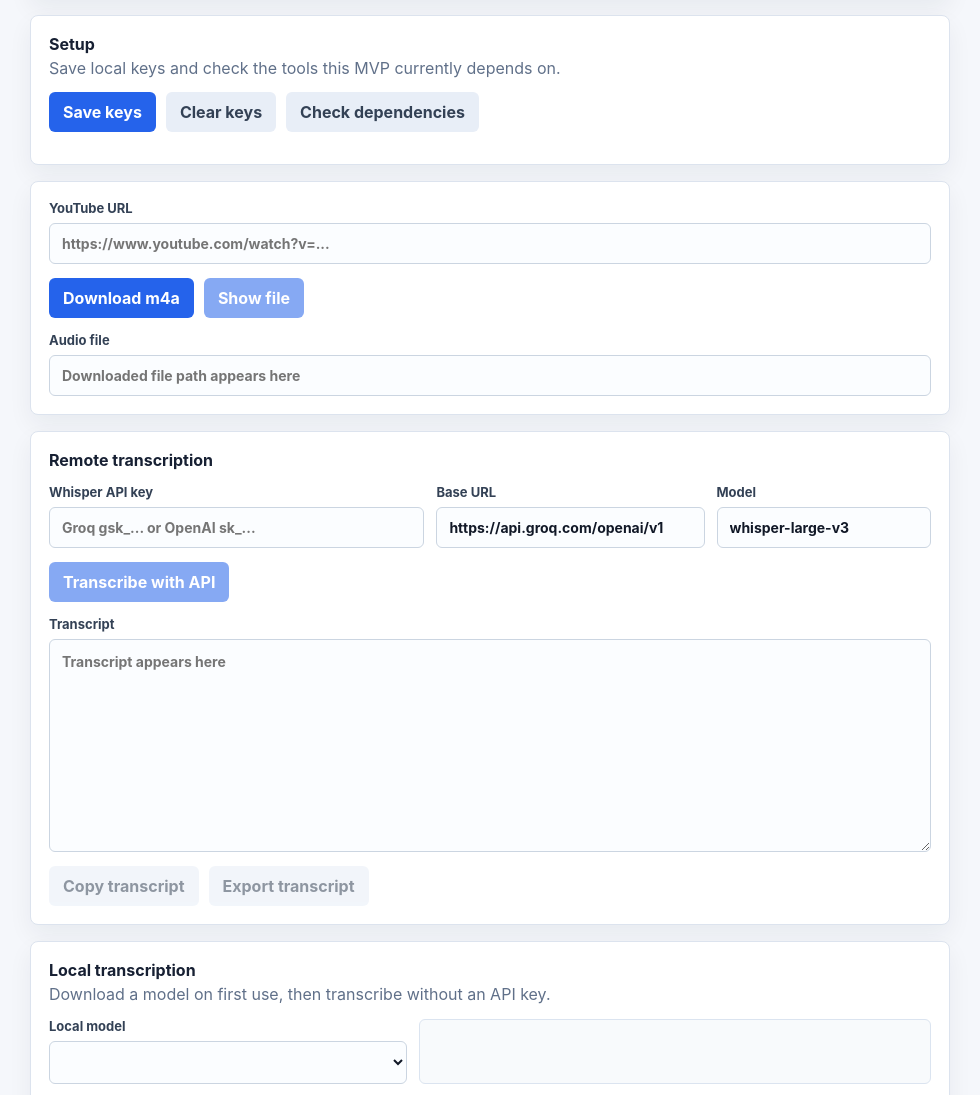
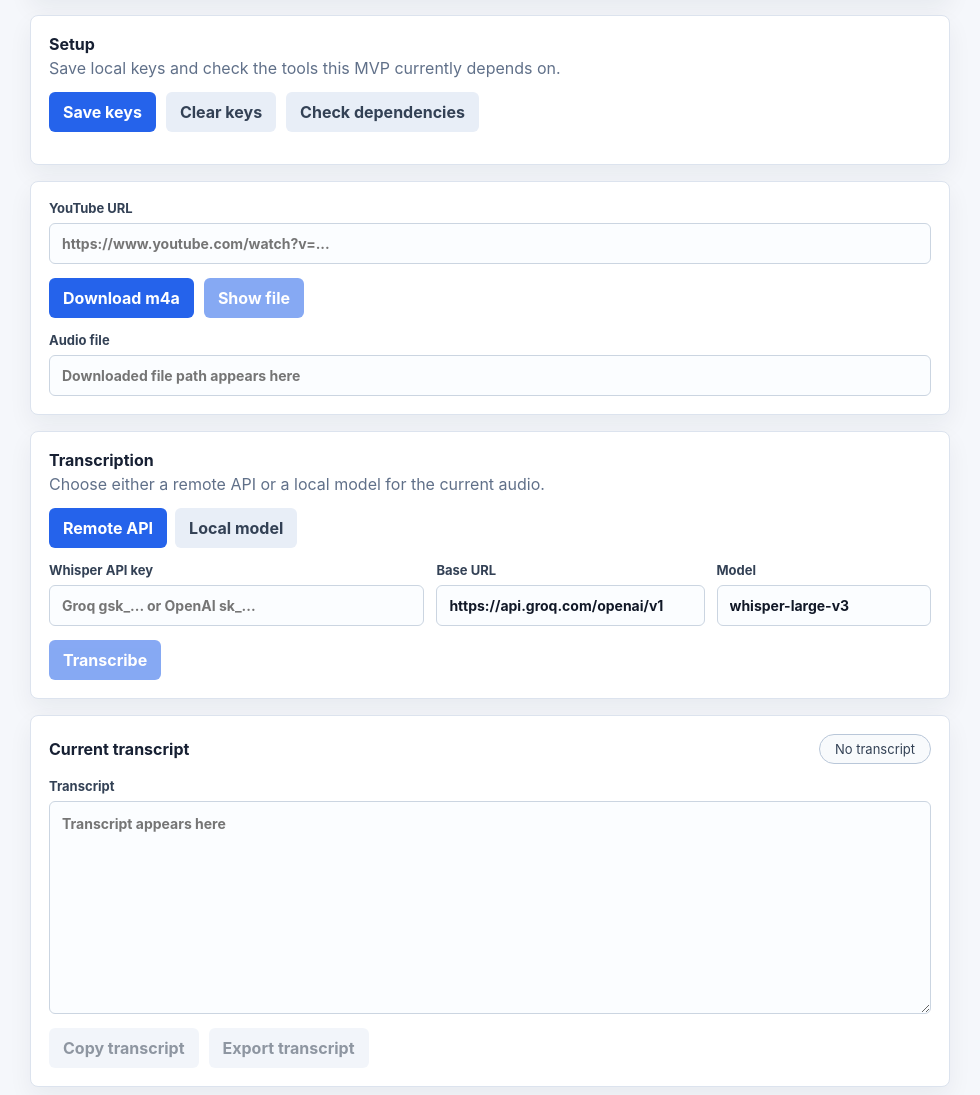
Before and after one commit to frankkn/PodNote, an Electron app: page desktop/src/renderer/index.html in a window 980 px wide. Shown: the part 115-1210 px from the top of the page. Drawn offline with Linux system fonts and the light colour scheme; no server answers.

Commit message:
Unify desktop transcription mode UI

```diff
--- a/desktop/src/renderer/index.html
+++ b/desktop/src/renderer/index.html
@@ -55,7 +55,19 @@
       </section>
 
       <section class="panel">
-        <h2>Remote transcription</h2>
+        <div class="header compact">
+          <div>
+            <h2>Transcription</h2>
+            <p>Choose either a remote API or a local model for the current audio.</p>
+          </div>
+        </div>
+
+        <div class="mode-toggle" role="group" aria-label="Transcription mode">
+          <button id="remoteModeBtn" type="button">Remote API</button>
+          <button id="localModeBtn" class="secondary" type="button">Local model</button>
+        </div>
+
+        <div id="remoteSettings" class="mode-settings">
           <div class="grid">
             <label class="field">
               <span>Whisper API key</span>
@@ -70,9 +82,28 @@
               <input id="model" type="text" value="whisper-large-v3" />
             </label>
           </div>
+        </div>
+
+        <div id="localSettings" class="mode-settings" hidden>
+          <div class="local-model-row">
+            <label class="field">
+              <span>Local model</span>
+              <select id="localModel"></select>
+            </label>
+            <div id="localModelInfo" class="model-info"></div>
+          </div>
+        </div>
 
         <div class="actions">
-          <button id="transcribeBtn" disabled>Transcribe with API</button>
+          <button id="downloadModelBtn">Download model</button>
+          <button id="transcribeBtn" disabled>Transcribe</button>
+        </div>
+      </section>
+
+      <section class="panel">
+        <div class="header compact">
+          <h2>Current transcript</h2>
+          <span id="transcriptBadge" class="badge">No transcript</span>
         </div>
 
         <label class="field">
@@ -82,28 +113,6 @@
         <div class="actions">
           <button id="copyTranscriptBtn" class="secondary" disabled>Copy transcript</button>
           <button id="exportTranscriptBtn" class="secondary" disabled>Export transcript</button>
-        </div>
-      </section>
-
-      <section class="panel">
-        <div class="header compact">
-          <div>
-            <h2>Local transcription</h2>
-            <p>Download a model on first use, then transcribe without an API key.</p>
-          </div>
-        </div>
-
-        <div class="local-model-row">
-          <label class="field">
-            <span>Local model</span>
-            <select id="localModel"></select>
-          </label>
-          <div id="localModelInfo" class="model-info"></div>
-        </div>
-
-        <div class="actions">
-          <button id="downloadModelBtn">Download model</button>
-          <button id="localTranscribeBtn" disabled>Transcribe locally</button>
         </div>
       </section>
 
--- a/desktop/src/renderer/renderer.js
+++ b/desktop/src/renderer/renderer.js
@@ -9,6 +9,10 @@ const els = {
   showFileBtn: document.querySelector("#showFileBtn"),
   filePath: document.querySelector("#filePath"),
   sourceMeta: document.querySelector("#sourceMeta"),
+  remoteModeBtn: document.querySelector("#remoteModeBtn"),
+  localModeBtn: document.querySelector("#localModeBtn"),
+  remoteSettings: document.querySelector("#remoteSettings"),
+  localSettings: document.querySelector("#localSettings"),
   apiKey: document.querySelector("#apiKey"),
   baseUrl: document.querySelector("#baseUrl"),
   model: document.querySelector("#model"),
@@ -16,11 +20,11 @@ const els = {
   localModel: document.querySelector("#localModel"),
   localModelInfo: document.querySelector("#localModelInfo"),
   downloadModelBtn: document.querySelector("#downloadModelBtn"),
-  localTranscribeBtn: document.querySelector("#localTranscribeBtn"),
   geminiKey: document.querySelector("#geminiKey"),
   geminiModel: document.querySelector("#geminiModel"),
   generateNoteBtn: document.querySelector("#generateNoteBtn"),
   transcript: document.querySelector("#transcript"),
+  transcriptBadge: document.querySelector("#transcriptBadge"),
   note: document.querySelector("#note"),
   copyTranscriptBtn: document.querySelector("#copyTranscriptBtn"),
   exportTranscriptBtn: document.querySelector("#exportTranscriptBtn"),
@@ -35,13 +39,13 @@ const els = {
 let currentSource = null;
 let currentHistoryItemId = null;
 let localModels = [];
+let transcriptionMode = "remote";
 
 function setBusy(isBusy, label) {
   els.status.textContent = label || (isBusy ? "Working" : "Idle");
   els.downloadBtn.disabled = isBusy;
   els.transcribeBtn.disabled = isBusy || !els.filePath.value;
-  els.downloadModelBtn.disabled = isBusy || !els.localModel.value;
-  els.localTranscribeBtn.disabled = isBusy || !els.filePath.value || !els.localModel.value;
+  els.downloadModelBtn.disabled = isBusy || transcriptionMode !== "local" || !els.localModel.value;
   els.generateNoteBtn.disabled = isBusy || !els.transcript.value.trim();
   els.copyTranscriptBtn.disabled = isBusy || !els.transcript.value.trim();
   els.exportTranscriptBtn.disabled = isBusy || !els.transcript.value.trim();
@@ -108,8 +112,12 @@ function renderHistory(items) {
       currentHistoryItemId = item.id || null;
       els.showFileBtn.disabled = !item.audioPath;
       els.transcribeBtn.disabled = !item.audioPath;
-      els.localTranscribeBtn.disabled = !item.audioPath;
       els.generateNoteBtn.disabled = !item.transcript;
+      setTranscriptBadge(
+        item.transcriptionMode === "local"
+          ? `Local · ${item.model || "model"}`
+          : `Remote · ${item.model || "API"}`
+      );
       renderSourceMeta({
         title: item.title,
         url: item.url,
@@ -128,6 +136,22 @@ function renderHistory(items) {
     });
     els.history.appendChild(row);
   }
+}
+
+function setTranscriptionMode(mode) {
+  transcriptionMode = mode;
+  const isRemote = mode === "remote";
+
+  els.remoteSettings.hidden = !isRemote;
+  els.localSettings.hidden = isRemote;
+  els.downloadModelBtn.hidden = isRemote;
+  els.remoteModeBtn.classList.toggle("secondary", !isRemote);
+  els.localModeBtn.classList.toggle("secondary", isRemote);
+  setBusy(false, els.status.textContent);
+}
+
+function setTranscriptBadge(label) {
+  els.transcriptBadge.textContent = label || "No transcript";
 }
 
 function renderDependencies(checks) {
@@ -225,7 +249,6 @@ els.downloadBtn.addEventListener("click", async () => {
     renderSourceMeta({ ...result, url: els.url.value });
     els.showFileBtn.disabled = false;
     els.transcribeBtn.disabled = false;
-    els.localTranscribeBtn.disabled = false;
     appendLog(`Downloaded: ${result.title} -> ${result.filePath}`);
     setBusy(false, "Downloaded");
   } catch (error) {
@@ -235,7 +258,12 @@ els.downloadBtn.addEventListener("click", async () => {
 });
 
 els.transcribeBtn.addEventListener("click", async () => {
-  setBusy(true, "Transcribing");
+  if (transcriptionMode === "local") {
+    await transcribeLocally();
+    return;
+  }
+
+  setBusy(true, "Remote transcribing");
   els.transcript.value = "";
   appendLog("Transcription requested.");
 
@@ -250,6 +278,7 @@ els.transcribeBtn.addEventListener("click", async () => {
     els.transcript.value = result.transcript;
     els.note.value = "";
     currentHistoryItemId = result.historyItem?.id || null;
+    setTranscriptBadge(`Remote · ${els.model.value}`);
     await refreshHistory();
     appendLog("Transcription completed and saved to history.");
     setBusy(false, "Done");
@@ -275,7 +304,7 @@ els.downloadModelBtn.addEventListener("click", async () => {
   }
 });
 
-els.localTranscribeBtn.addEventListener("click", async () => {
+async function transcribeLocally() {
   setBusy(true, "Local transcribing");
   els.transcript.value = "";
   const model = els.localModel.value;
@@ -290,6 +319,7 @@ els.localTranscribeBtn.addEventListener("click", async () => {
     els.transcript.value = result.transcript;
     els.note.value = "";
     currentHistoryItemId = result.historyItem?.id || null;
+    setTranscriptBadge(`Local · ${model}`);
     await refreshLocalModels();
     await refreshHistory();
     appendLog("Local transcription completed and saved to history.");
@@ -298,7 +328,7 @@ els.localTranscribeBtn.addEventListener("click", async () => {
     appendLog(error instanceof Error ? error.message : String(error));
     setBusy(false, "Error");
   }
-});
+}
 
 els.generateNoteBtn.addEventListener("click", async () => {
   setBusy(true, "Generating notes");
@@ -416,3 +446,6 @@ els.clearHistoryBtn.addEventListener("click", async () => {
 });
 
 els.localModel.addEventListener("change", renderSelectedLocalModel);
+els.remoteModeBtn.addEventListener("click", () => setTranscriptionMode("remote"));
+els.localModeBtn.addEventListener("click", () => setTranscriptionMode("local"));
+setTranscriptionMode("remote");
--- a/desktop/src/renderer/styles.css
+++ b/desktop/src/renderer/styles.css
@@ -85,6 +85,17 @@ p {
   border-radius: 4px;
 }
 
+.badge {
+  min-width: 112px;
+  text-align: center;
+  border: 1px solid #b9c7d9;
+  border-radius: 999px;
+  padding: 6px 10px;
+  color: #334155;
+  background: #f8fafc;
+  font-size: 13px;
+}
+
 .field {
   display: grid;
   gap: 7px;
@@ -122,6 +133,21 @@ textarea {
   grid-template-columns: minmax(220px, 0.7fr) 1fr;
   gap: 12px;
   align-items: end;
+}
+
+.mode-toggle {
+  display: flex;
+  flex-wrap: wrap;
+  gap: 8px;
+}
+
+.mode-settings {
+  display: grid;
+  gap: 12px;
+}
+
+.mode-settings[hidden] {
+  display: none;
 }
 
 .model-info {
```
Lines whose indentation alone changed are shown as unchanged.
